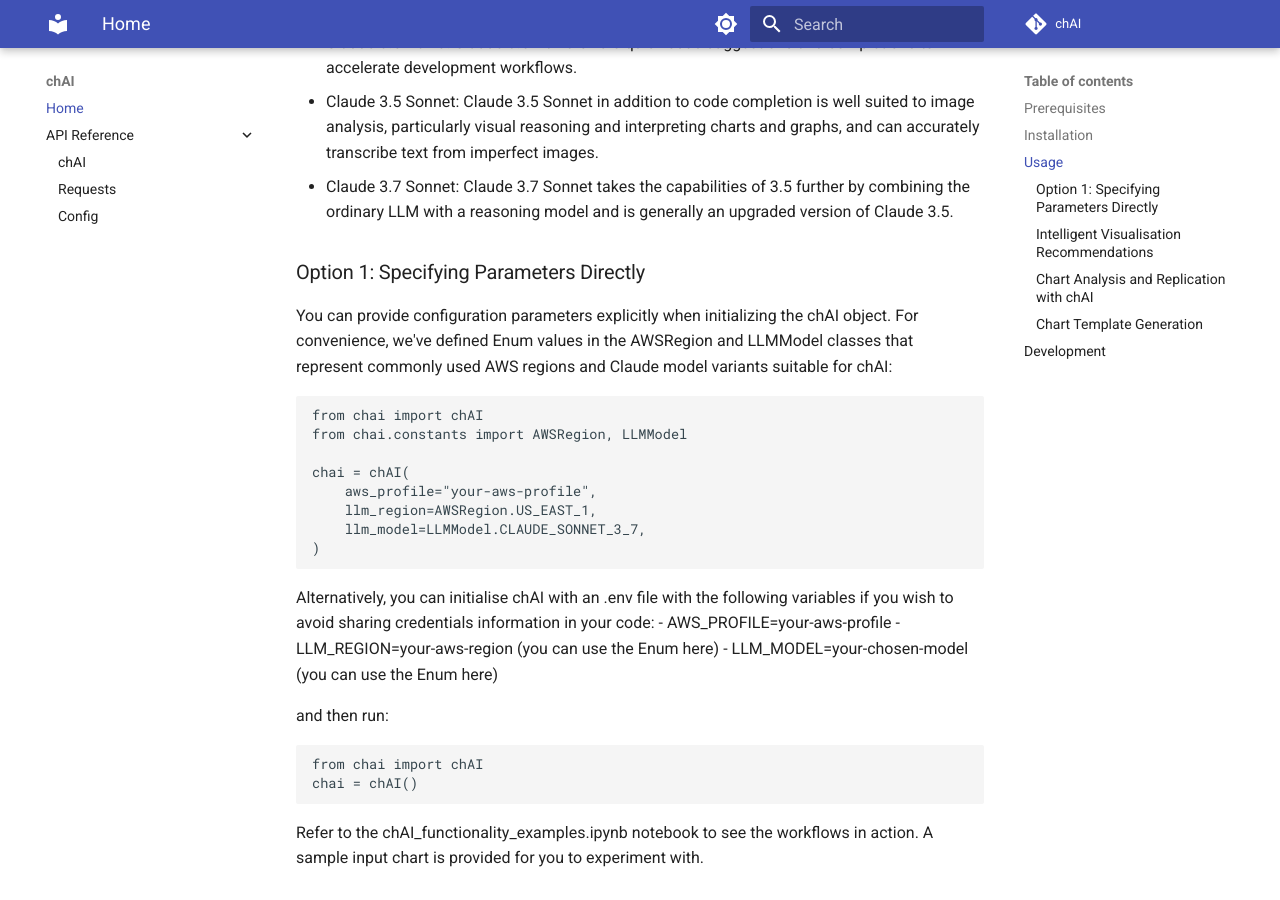
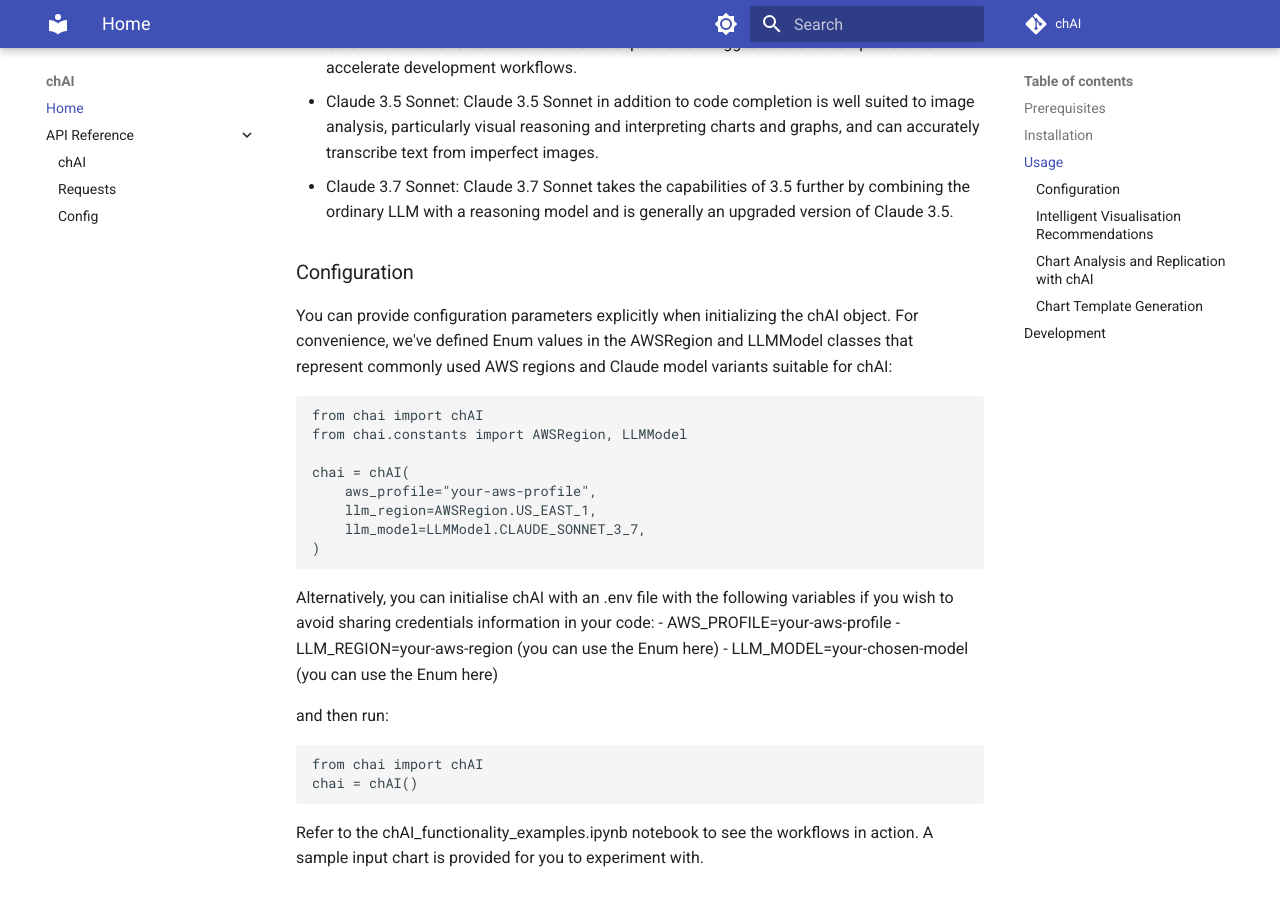
Before and after one commit to co-cddo/gds-ideas-chai, an MkDocs documentation site: the page built from docs/README.md, in a window 1280 px wide and 900 px high, scrolled down 1330 px. Built offline with MkDocs 1.6.1 and Material for MkDocs 9.7.7, drawn with Linux system fonts in a browser that asks for light colours; comment, search, counter and statistics services are not loaded.

Commit message:
Fixed option1 in usage

````diff
--- a/docs/README.md
+++ b/docs/README.md
@@ -28,9 +28,7 @@
 - Claude 3.5 Sonnet: Claude 3.5 Sonnet in addition to code completion is well suited to image analysis, particularly visual reasoning and interpreting charts and graphs, and can accurately transcribe text from imperfect images.
 - Claude 3.7 Sonnet: Claude 3.7 Sonnet takes the capabilities of 3.5 further by combining the ordinary LLM with a reasoning model and is generally an upgraded version of Claude 3.5.
 
-
-
-### Option 1: Specifying Parameters Directly
+### Configuration
 You can provide configuration parameters explicitly when initializing the chAI object. For convenience, we've defined Enum values in the AWSRegion and LLMModel classes that represent commonly used AWS regions and Claude model variants suitable for chAI:
 
 ```
````
